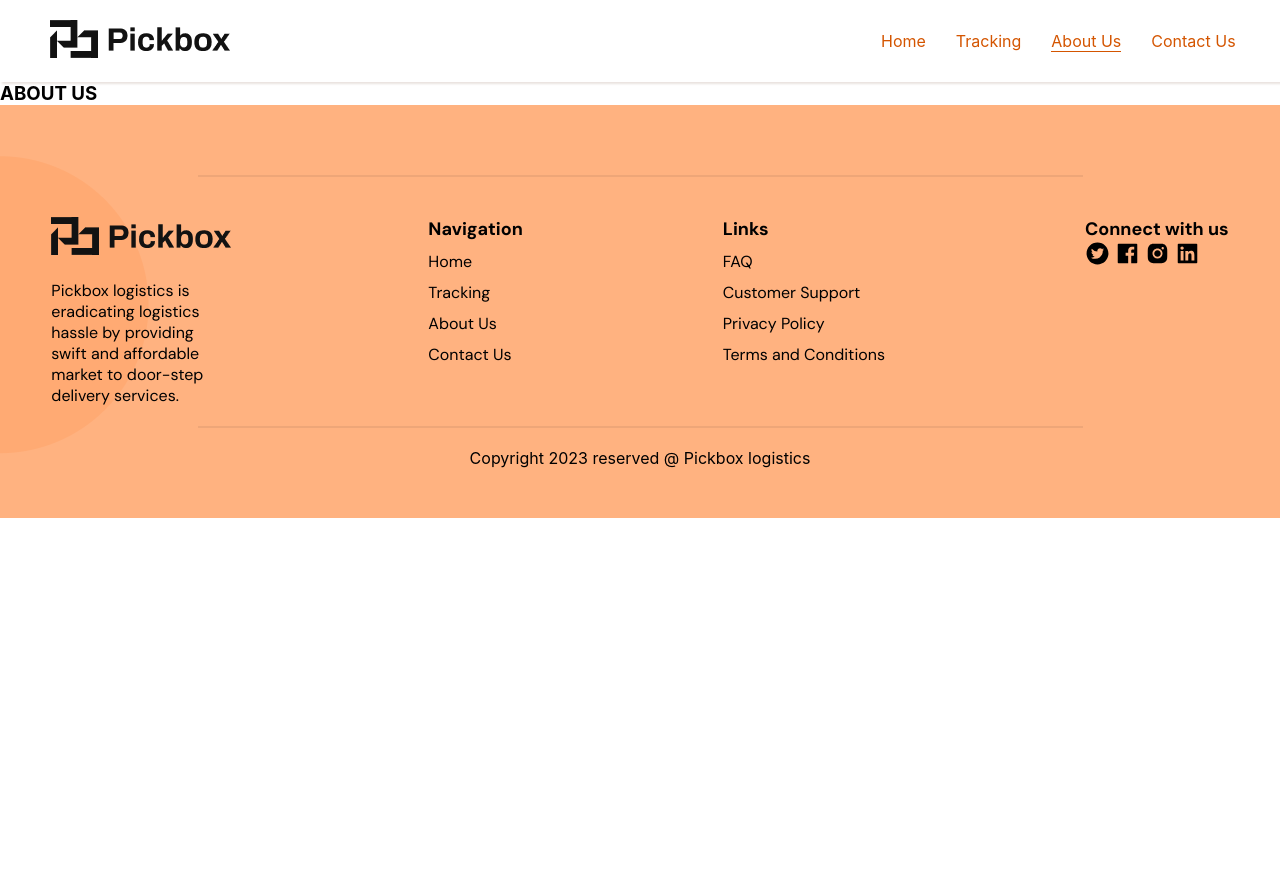
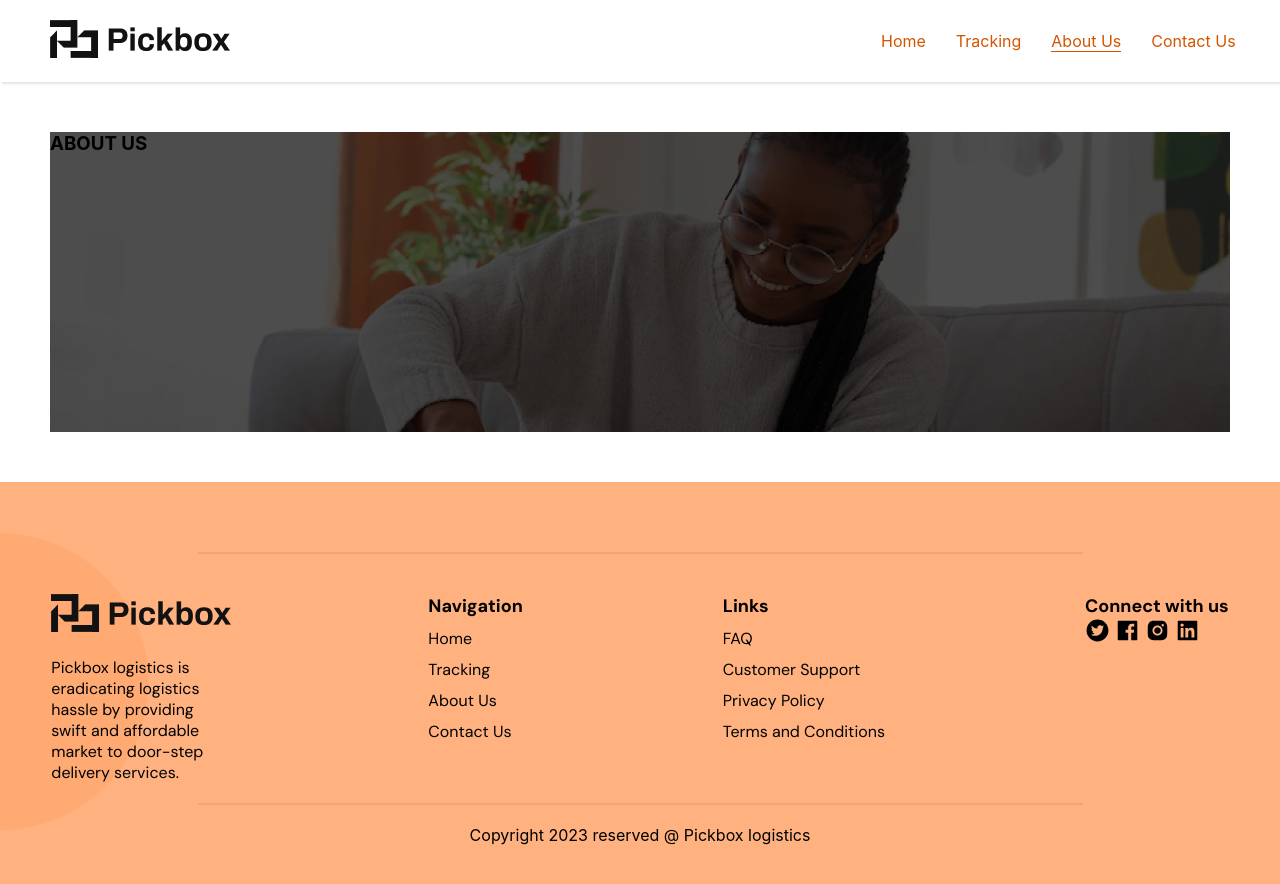
Before and after one commit to Pickbox-Project/Pickbox-frontend, a React (Create React App) app: page /aboutus in a window 1280 px wide. Shown: the top 884 px of the page. Before the commit the page ends 800 px from the top, so only its background shows below. Built offline with nearby package versions, Linux system fonts and the light colour scheme.

Commit message:
Imported the About Component CSS

```diff
--- a/src/Components/AboutUs/AboutUs.css
+++ b/src/Components/AboutUs/AboutUs.css
@@ -1,3 +1,9 @@
 .about-us-container {
     padding: 50px;
 }
+
+.about-us-header {
+    background: url("../../Assets/images/about-background.png");
+    width: 100%;
+    height: 300px;
+}
--- a/src/Components/AboutUs/AboutUs.jsx
+++ b/src/Components/AboutUs/AboutUs.jsx
@@ -1,4 +1,5 @@
 import React from "react";
+import "./AboutUs.css";
 
 const AboutUs = () => {
   return (
```
